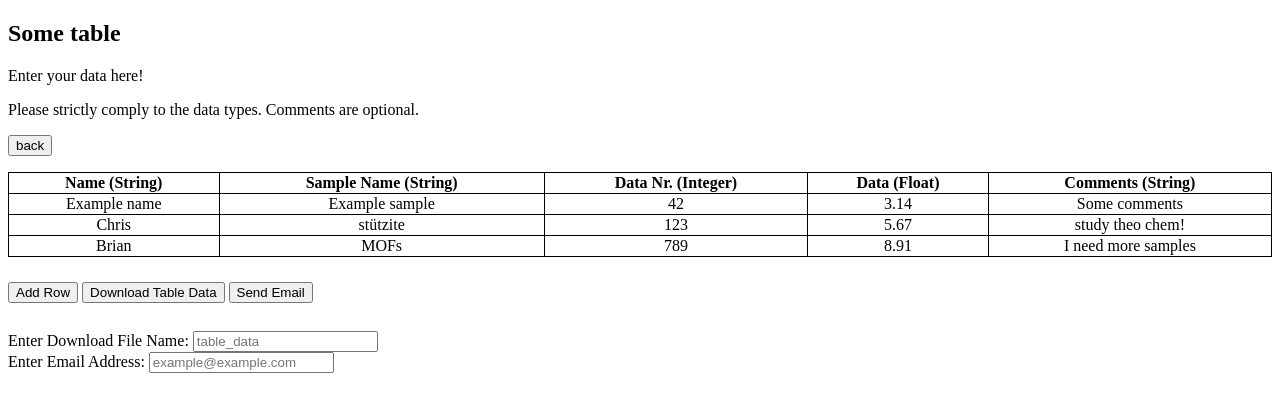
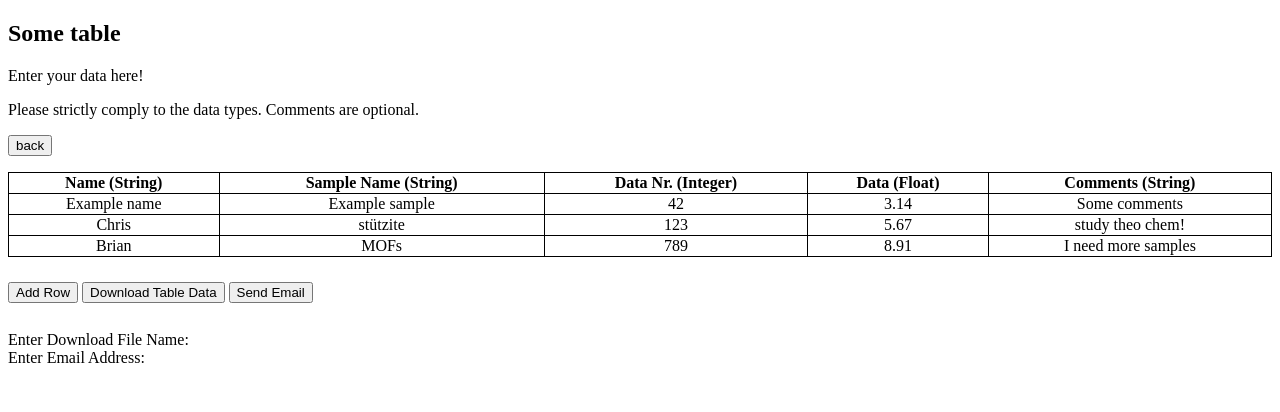
Before and after one commit to QuantumChemist/QuantumChemist.github.io, a Jekyll site: the page built from table.md, in a window 1280 px wide. Shown: the top 412 px of the page. Built offline with Jekyll 4.4.1, drawn with Linux system fonts in a browser that asks for light colours; our own code applies the rules of GitHub Pages for plain Markdown files.

Commit message:
more unedi-table haha table.html

```diff
--- a/_layouts/table.html
+++ b/_layouts/table.html
@@ -98,12 +98,12 @@
 <br clear="left"/>
 
 <label for="file-name-input">Enter Download File Name:</label>
-<input type="text" id="file-name-input" placeholder="table_data">
+<!--<input type="text" id="file-name-input" placeholder="table_data">-->
 
 <br clear="left"/>
 
 <label for="email-input">Enter Email Address:</label>
-<input type="email" id="email-input" placeholder="example@example.com">
+<!--<input type="email" id="email-input" placeholder="example@example.com">-->
 
 <!--
 <script>
```
